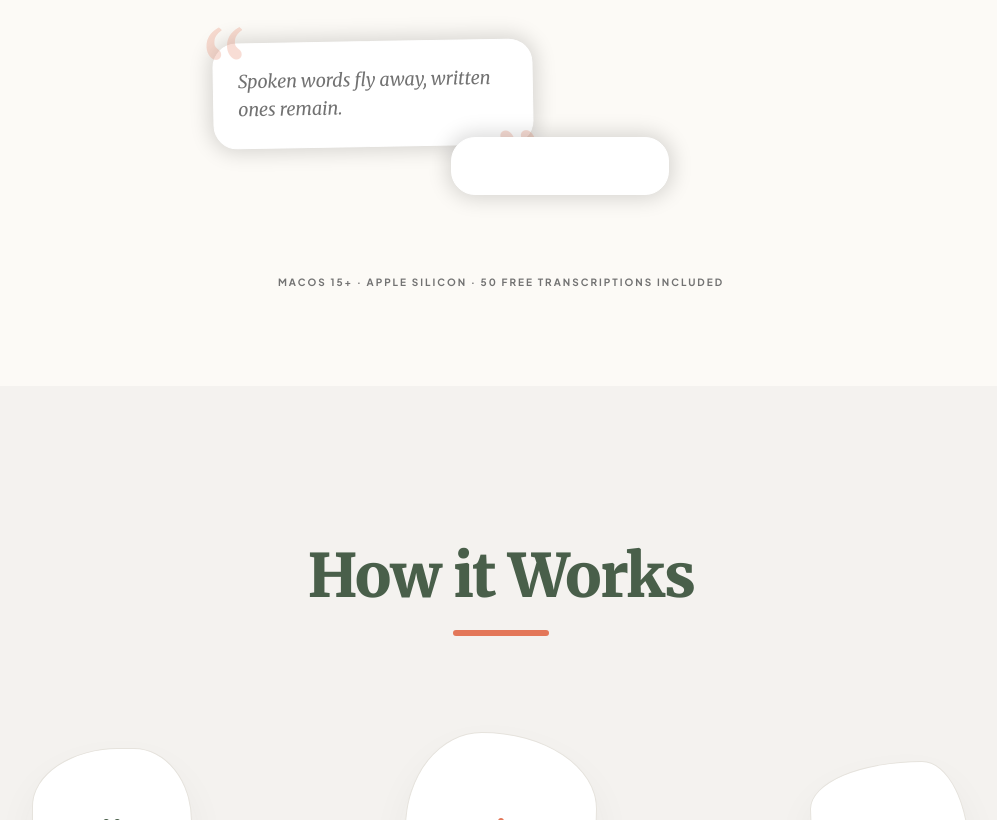
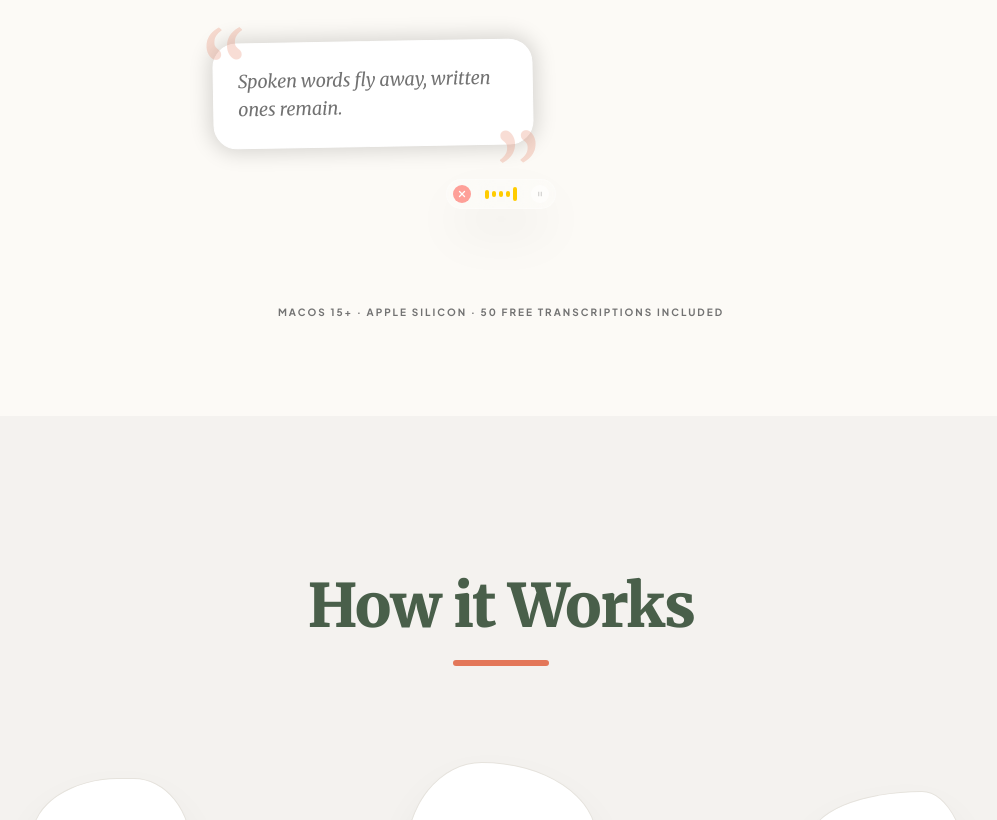
Before and after one commit to sebastian-greco/verba-web, a Next.js app: page /en in a window 1280 px wide. Shown: the part 980-1800 px from the top of the page, without its empty margins (139-1136 px from the left). Built offline with nearby package versions, Linux system fonts and the light colour scheme.

Commit message:
feat: Replace the basic audio capture UI in the HeroSection with a new, dynamic macOS-style overlay simulator component.

```diff
--- a/src/components/sections/HeroSection.tsx
+++ b/src/components/sections/HeroSection.tsx
@@ -2,7 +2,7 @@
 
 import { useTranslations } from "next-intl";
 import { motion, useScroll, useTransform } from "framer-motion";
-import { Mic } from "lucide-react";
+import MacOverlaySimulator from "@/components/ui/MacOverlaySimulator";
 
 export default function HeroSection() {
   const t = useTranslations("hero");
@@ -110,28 +110,10 @@ export default function HeroSection() {
               ”
             </span>
           </motion.div>
-
-          <motion.div
-            style={{ y: y4 }}
-            className="thought-bubble absolute -bottom-4 right-1/4 p-4 flex items-center gap-4 border-none bg-primary text-primary-foreground shadow-xl"
-          >
-            <div className="flex gap-1">
-              <div className="w-1 h-4 bg-white/40 rounded-full animate-bounce"></div>
-              <div
-                className="w-1 h-6 bg-white/80 rounded-full animate-bounce"
-                style={{ animationDelay: "0.1s" }}
-              ></div>
-              <div
-                className="w-1 h-3 bg-white/60 rounded-full animate-bounce"
-                style={{ animationDelay: "0.2s" }}
-              ></div>
-            </div>
-            <span className="text-xs font-bold tracking-widest uppercase">
-              Capturing Audio...
-            </span>
-          </motion.div>
         </motion.div>
-
+        <motion.div style={{ y: y4 }}>
+          <MacOverlaySimulator />
+        </motion.div>
         <motion.p
           initial={{ opacity: 0 }}
           animate={{ opacity: 1 }}
--- /dev/null
+++ b/src/components/ui/MacOverlaySimulator.tsx
@@ -0,0 +1,184 @@
+"use client";
+
+import { motion } from "framer-motion";
+import { useEffect, useState } from "react";
+import { Pause, X } from "lucide-react";
+
+type OverlayState =
+  | "idle"
+  | "recording"
+  | "paused"
+  | "processing"
+  | "success"
+  | "error";
+
+export default function MacOverlaySimulator() {
+  const [state, setState] = useState<OverlayState>("recording");
+  const [audioLevel, setAudioLevel] = useState(0.5);
+
+  // Simulate audio level changes when recording
+  useEffect(() => {
+    if (state !== "recording") return;
+
+    const interval = setInterval(() => {
+      // Random bouncy audio levels between 0.1 and 1.0
+      setAudioLevel(0.1 + Math.random() * 0.9);
+    }, 150);
+
+    return () => clearInterval(interval);
+  }, [state]);
+
+  // Handle automatic state transitions to demo the different states
+  useEffect(() => {
+    let timeout: NodeJS.Timeout;
+
+    const cycleStates = () => {
+      setState((prev) => {
+        if (prev === "recording") return "processing";
+        if (prev === "processing") return "success";
+        if (prev === "success") return "recording"; // loop back
+        return "recording";
+      });
+    };
+
+    if (state === "recording") {
+      timeout = setTimeout(cycleStates, 4000); // 4 seconds recording
+    } else if (state === "processing") {
+      timeout = setTimeout(cycleStates, 2500); // 2.5 seconds processing
+    } else if (state === "success") {
+      timeout = setTimeout(cycleStates, 1500); // 1.5 seconds success
+    }
+
+    return () => clearTimeout(timeout);
+  }, [state]);
+
+  return (
+    <div className="relative inline-flex items-center gap-2.5 px-1.5 py-0.5 bg-white/20 dark:bg-black/20 backdrop-blur-xl border border-white/30 dark:border-white/10 rounded-2xl shadow-2xl transition-all duration-300">
+      {/* Cancel Button */}
+      <button
+        className="transition-colors disabled:opacity-50"
+        disabled={state !== "recording" && state !== "paused"}
+      >
+        <div className="w-[18px] h-[18px] rounded-full bg-[#ff453a] flex items-center justify-center hover:opacity-80">
+          <X size={10} className="text-white fill-current" strokeWidth={3} />
+        </div>
+      </button>
+
+      {/* Animated Bars */}
+      <AnimatedBars state={state} audioLevel={audioLevel} />
+
+      {/* Pause/Play Button */}
+      <button
+        className="transition-opacity disabled:opacity-50"
+        disabled={state !== "recording" && state !== "paused"}
+      >
+        <div className="w-[18px] h-[18px] rounded-full bg-white flex items-center justify-center hover:opacity-80">
+          {state === "paused" ? (
+            <svg
+              width="8"
+              height="8"
+              viewBox="0 0 24 24"
+              fill="currentColor"
+              className="text-black/30 translate-x-[1px]"
+            >
+              <path d="M8 5v14l11-7z" />
+            </svg>
+          ) : (
+            <svg
+              width="8"
+              height="8"
+              viewBox="0 0 24 24"
+              fill="currentColor"
+              className="text-black/30"
+            >
+              <path d="M6 19h4V5H6v14zm8-14v14h4V5h-4z" />
+            </svg>
+          )}
+        </div>
+      </button>
+    </div>
+  );
+}
+
+function AnimatedBars({
+  state,
+  audioLevel,
+}: {
+  state: OverlayState;
+  audioLevel: number;
+}) {
+  const bars = 5;
+  const baseHeight = 6;
+  const maxAmp = 13;
+
+  const [loadingPhase, setLoadingPhase] = useState(0);
+
+  // Loading animation effect
+  useEffect(() => {
+    if (state !== "processing") return;
+    const interval = setInterval(() => {
+      setLoadingPhase((prev) => (prev + 1) % bars);
+    }, 150);
+    return () => clearInterval(interval);
+  }, [state]);
+
+  const getBarHeight = (index: number) => {
+    if (state === "idle" || state === "error") return baseHeight;
+
+    if (state === "success") return baseHeight + maxAmp;
+
+    if (state === "processing") {
+      return loadingPhase === index ? baseHeight + maxAmp : baseHeight;
+    }
+
+    if (state === "paused") {
+      const pausedHeights = [0.3, 0.5, 0.7, 0.5, 0.3];
+      return baseHeight + pausedHeights[index] * maxAmp;
+    }
+
+    if (state === "recording") {
+      // Simulate the distinct frequencies logic from Swift
+      const frequencies = [1.1, 1.6, 1.2, 1.8, 1.5];
+      const time = Date.now() / 1000;
+      const sineOffset =
+        Math.sin(time * frequencies[index] * 2.0 * Math.PI) * 0.3;
+      const sensitivity = 0.2 + 0.5 + sineOffset;
+      const adjustedLevel = Math.max(0, audioLevel * sensitivity * 1.5);
+      return baseHeight + adjustedLevel * maxAmp;
+    }
+
+    return baseHeight;
+  };
+
+  const getBarColor = () => {
+    switch (state) {
+      case "success":
+        return "bg-[#34c759]"; // macOS system green
+      case "processing":
+        return "bg-[#ffcc00]"; // macOS system yellow
+      case "paused":
+        return "bg-[#ff9500]"; // macOS system orange
+      case "error":
+        return "bg-[#ff3b30]"; // macOS system red
+      default:
+        return "bg-white";
+    }
+  };
+
+  return (
+    <div className="flex items-center justify-center gap-[3px] w-[40px] h-[24px]">
+      {Array.from({ length: bars }).map((_, i) => (
+        <motion.div
+          key={i}
+          className={`w-1 rounded-sm ${getBarColor()}`}
+          animate={{ height: getBarHeight(i) }}
+          transition={{
+            type: "tween",
+            duration: state === "recording" ? 0.15 : 0.2,
+            ease: "easeInOut",
+          }}
+        />
+      ))}
+    </div>
+  );
+}
```
